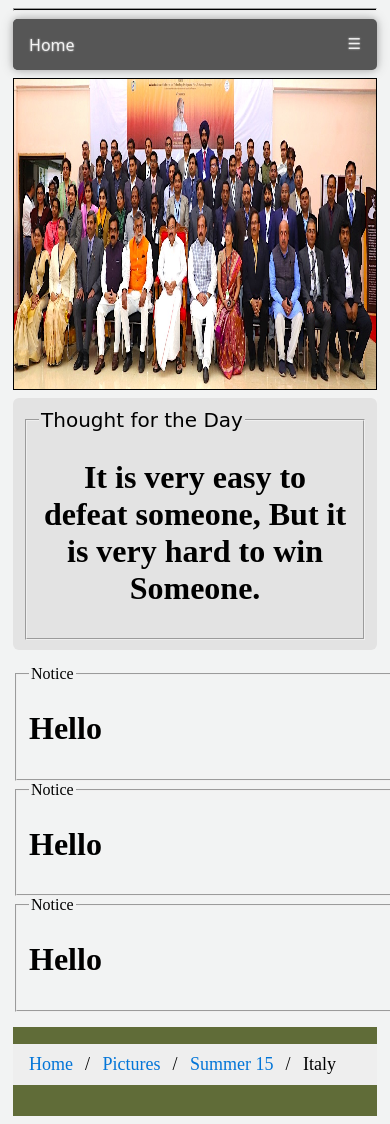
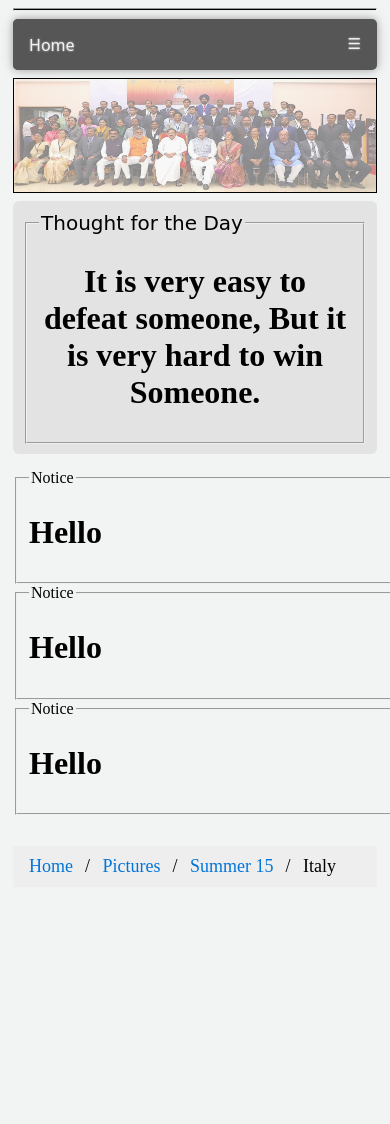
Before and after one commit to Hemant2000-karens/InstituteWebsite, a PHP site: page / in a window 390 px wide. Shown: the part 179-1303 px from the top of the page. After the commit the page ends 1055 px from the top, so only its background shows below. Run offline with PHP 8.4, Linux system fonts and the light colour scheme; some web fonts are replaced.

Commit message:
v1.2.5
Added Animation, and SlideShow in the Main Page

```diff
--- a/index.php
+++ b/index.php
@@ -8,7 +8,7 @@
        <link rel="stylesheet" type="text/css" href="mobile.css">
       <link href="https://fonts.googleapis.com/css2?family=Atkinson+Hyperlegible&display=swap" rel="stylesheet">
       <link href="https://fonts.googleapis.com/css2?family=Noto+Sans+Display:wght@300&display=swap" rel="stylesheet">
-      <script src="script.js"></script>
+
     </head>
 
     <body>
@@ -26,7 +26,10 @@
 
 <div class="banner">
 
-  <img src="group.jpg" style="height:100%; width: 100%;">
+  <img class="SlideShowImage fading" src="group.jpg" style="height:100%; width: 100%;"/>
+  <img class="SlideShowImage fading" src="2.jpg" style="height:100%; width: 100%;"/>
+  <img class="SlideShowImage fading" src="group.jpg" style="height:100%; width: 100%;"/>
+  <img class="SlideShowImage fading" src="group.jpg" style="height:100%; width: 100%;"/>
 
   </div>
   <!-- BANNER-->
@@ -56,6 +59,21 @@
   <div><h1>Hello</h1></div>
 </fieldset>
 </div>
+ <script  type="text/javascript">
+        var myIndex = 0;
+carousel();
+function carousel() {
+  var i;
+  var x = document.getElementsByClassName("SlideShowImage");
+  for (i = 0; i < x.length; i++) {
+    x[i].style.display = "none";
+  }
+  myIndex++;
+  if (myIndex > x.length) {myIndex = 1}
+  x[myIndex-1].style.display = "block";
+  setTimeout(carousel, 7000); // Change image every 2 seconds
+}
+      </script>
 <? include './footer.php';?>
 </body>
 </html>
--- a/mobile.css
+++ b/mobile.css
@@ -64,8 +64,7 @@ body{
   }
   .banner
   {
-    border: 1px solid black;
-    height: 310px;
+    height: 50%;
   }
 }
 
@@ -83,7 +82,9 @@ body{
 }
 
 @media screen and (max-width: 600px) {
-  .topnav.responsive {position: relative;}
+  .topnav.responsive {
+    position: relative;
+  }
   .topnav.responsive .icon {
     position: absolute;
     right: 0;
@@ -94,8 +95,12 @@ body{
     display: block;
     text-align: left;
   }
-  .topnav.responsive .dropdown {float: none;}
-  .topnav.responsive .dropdown-content {position: relative;}
+  .topnav.responsive .dropdown {
+    float: none;
+  }
+  .topnav.responsive .dropdown-content {
+    position: relative;
+  }
   .topnav.responsive .dropdown .dropbtn {
     display: block;
     width: 100%;
--- a/script.js
+++ b/script.js
@@ -1,10 +1,13 @@
-  function myFunction() {
-  var x = document.getElementById("myTopnav");
-  if (x.className === "topnav") {
-    x.classList.toggle("change");
-  x.style.background='#6c705c';
-    x.className += " responsive";
-  } else {
-    x.className = "topnav";
+var myIndex = 0;
+carousel();
+function carousel() {
+  var i;
+  var x = document.getElementsByClassName("ssi");
+  for (i = 0; i < x.length; i++) {
+    x[i].style.display = "none";
   }
+  myIndex++;
+  if (myIndex > x.length) {myIndex = 1}
+  x[myIndex-1].style.display = "block";
+  setTimeout(carousel, 2000); // Change image every 2 seconds
 }
--- a/style.css
+++ b/style.css
@@ -283,14 +283,35 @@ body{
 .footer
 {
   background-color: #606c38;
-  padding-top: 1.5px;
-  padding-bottom: 15px;
   width: 100%;
   height: auto;
 }
 
+.SlideShowImage
+{
+  display: none;
+}
 
-
+.fading
+{
+  animation:fading 10s infinite;
+}
+@keyframes
+fading
+{
+    0%
+  {
+    opacity:0
+  }
+    50%
+  {
+    opacity:1
+  }
+    100%
+  {
+    opacity:0
+  }
+}
 
 /* breadCrumbs */
 
```
Also changed, not shown: 2.jpg.
